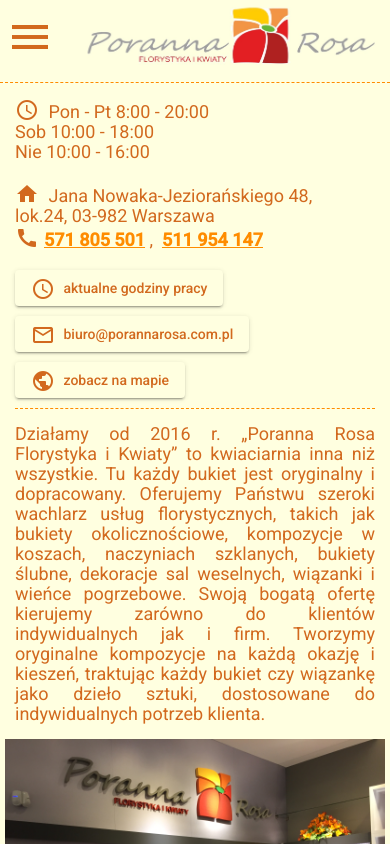
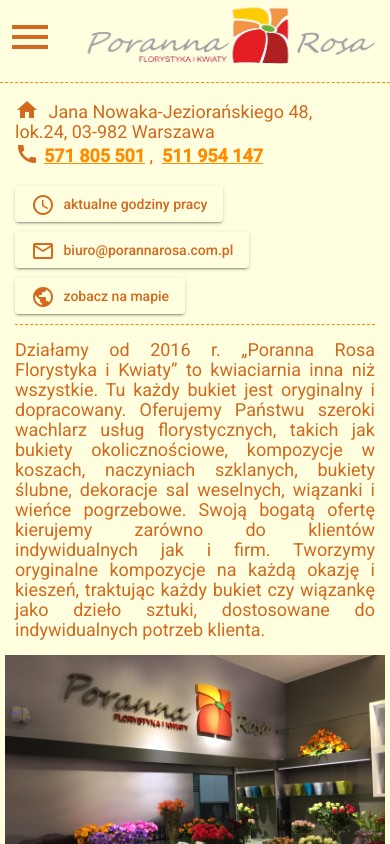
Before and after one commit to mbiedzki/poranna_rosa, an Angular app in the folder poranna/: page / in a window 390 px wide. Shown: the top 844 px of the page. Built offline with nearby package versions, Linux system fonts and the light colour scheme.

Commit message:
mobile view

```diff
--- a/poranna/src/app/mobile-main/mobile-main.component.html
+++ b/poranna/src/app/mobile-main/mobile-main.component.html
@@ -1,11 +1,4 @@
 <div class="header main-mobile-header">
-    <div>
-        <mat-icon>schedule</mat-icon>
-        Pon - Pt 8:00 - 20:00
-    </div>
-    <div>Sob 10:00 - 18:00</div>
-    <div>Nie 10:00 - 16:00</div>
-    <br/>
     <div>
         <mat-icon>home</mat-icon>
         Jana Nowaka-Jeziorańskiego 48,
```
